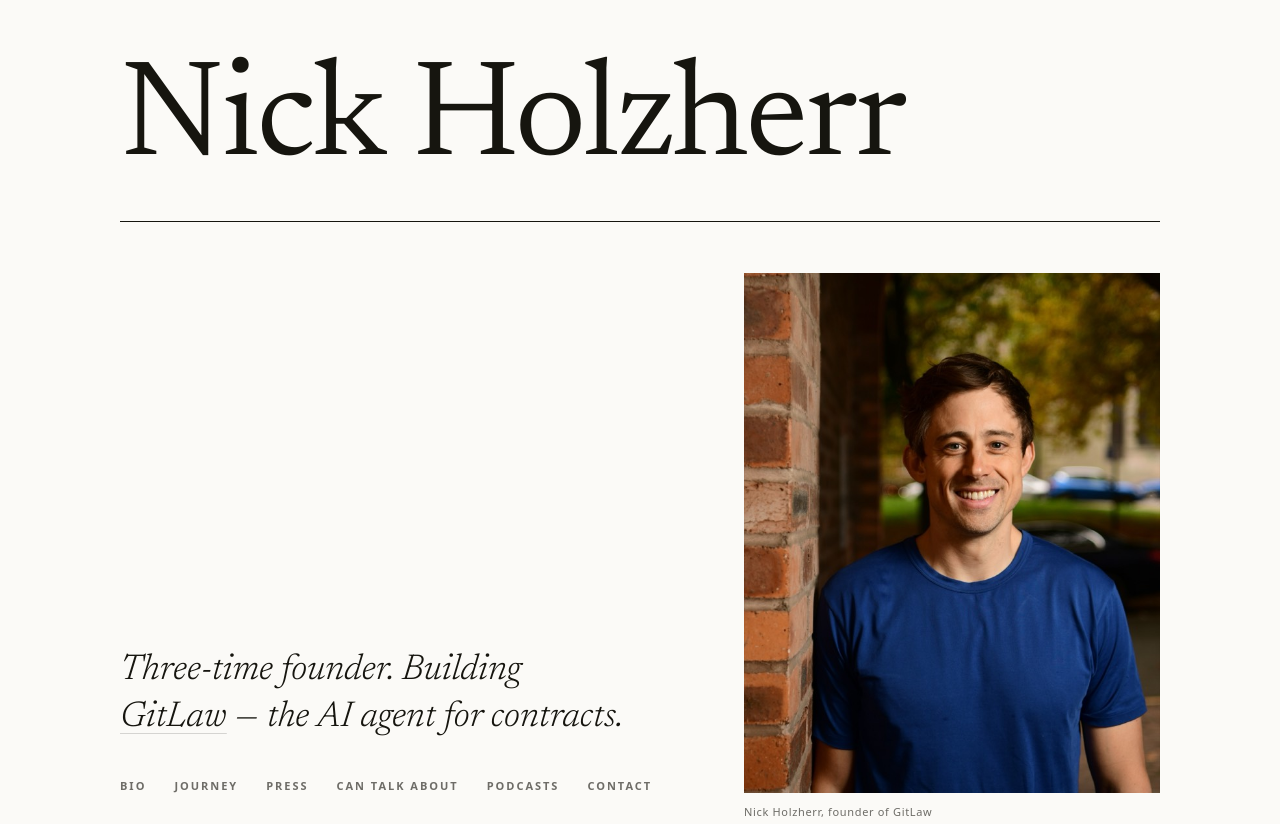
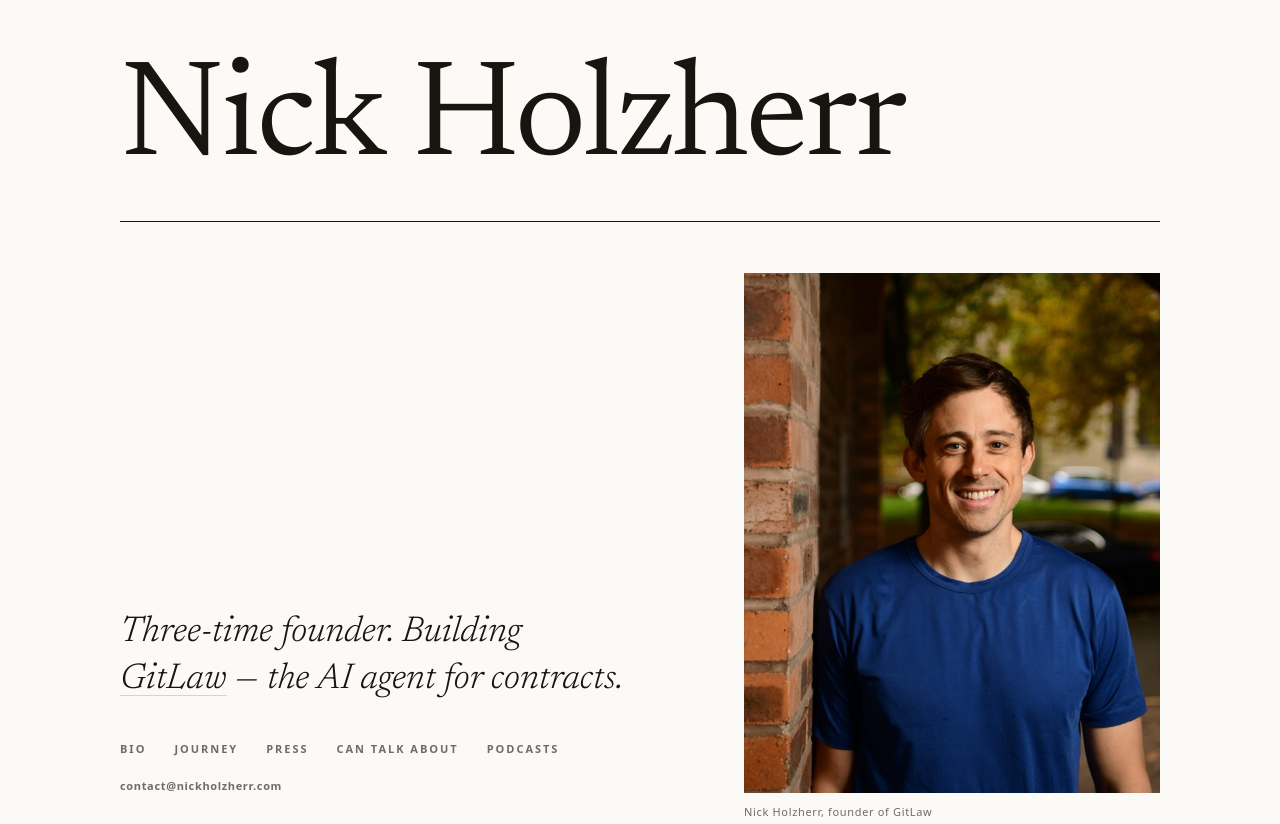
Before and after one commit to Holzherr/nickholzherr.com, a plain HTML site: page index.html in a window 1280 px wide. Shown: the top 824 px of the page. Drawn offline with Linux system fonts and the light colour scheme.

Commit message:
feat: email address in hero nav, lowercase, replacing Contact link

```diff
--- a/index.html
+++ b/index.html
@@ -88,6 +88,7 @@ h1 {
 nav { display: flex; gap: 1.25rem 1.75rem; flex-wrap: wrap; }
 nav a { font-family: var(--sans); font-size: 0.6875rem; font-weight: 600; letter-spacing: 0.18em; text-transform: uppercase; text-decoration: none; color: var(--ink-soft); white-space: nowrap; }
 nav a:hover { color: var(--brick); }
+nav a.nav-email { text-transform: none; letter-spacing: 0.06em; }
 .hero img { width: 100%; height: auto; display: block; }
 figcaption { font-family: var(--sans); font-size: 0.6875rem; letter-spacing: 0.06em; color: var(--ink-soft); margin-top: 0.6rem; }
 
@@ -186,7 +187,7 @@ footer a:hover { color: var(--brick); }
         <a href="#press">Press</a>
         <a href="#topics">Can talk about</a>
         <a href="#podcasts">Podcasts</a>
-        <a href="#contact">Contact</a>
+        <a class="nav-email" href="mailto:contact@nickholzherr.com">contact@nickholzherr.com</a>
       </nav>
     </div>
     <figure>
```
